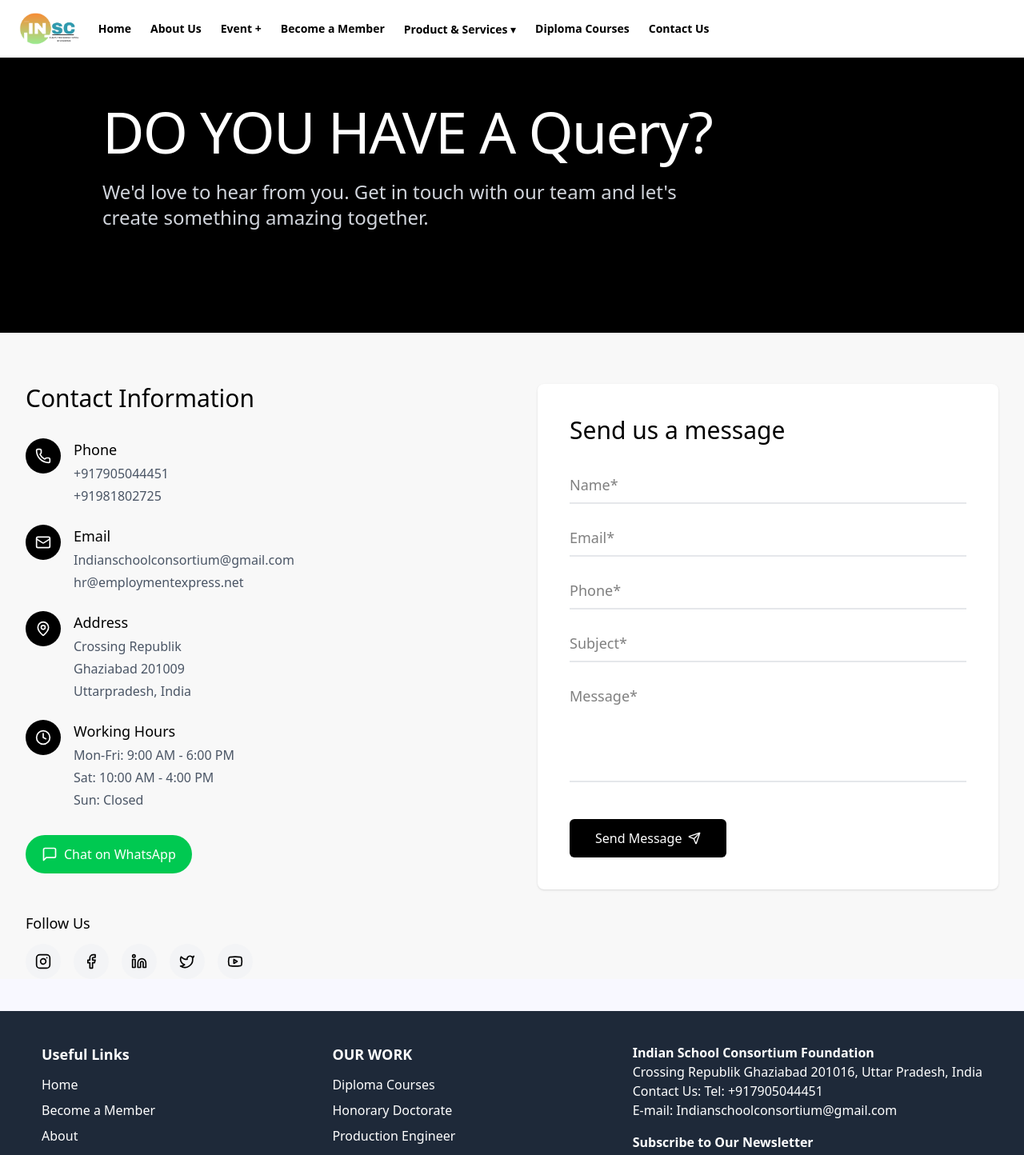
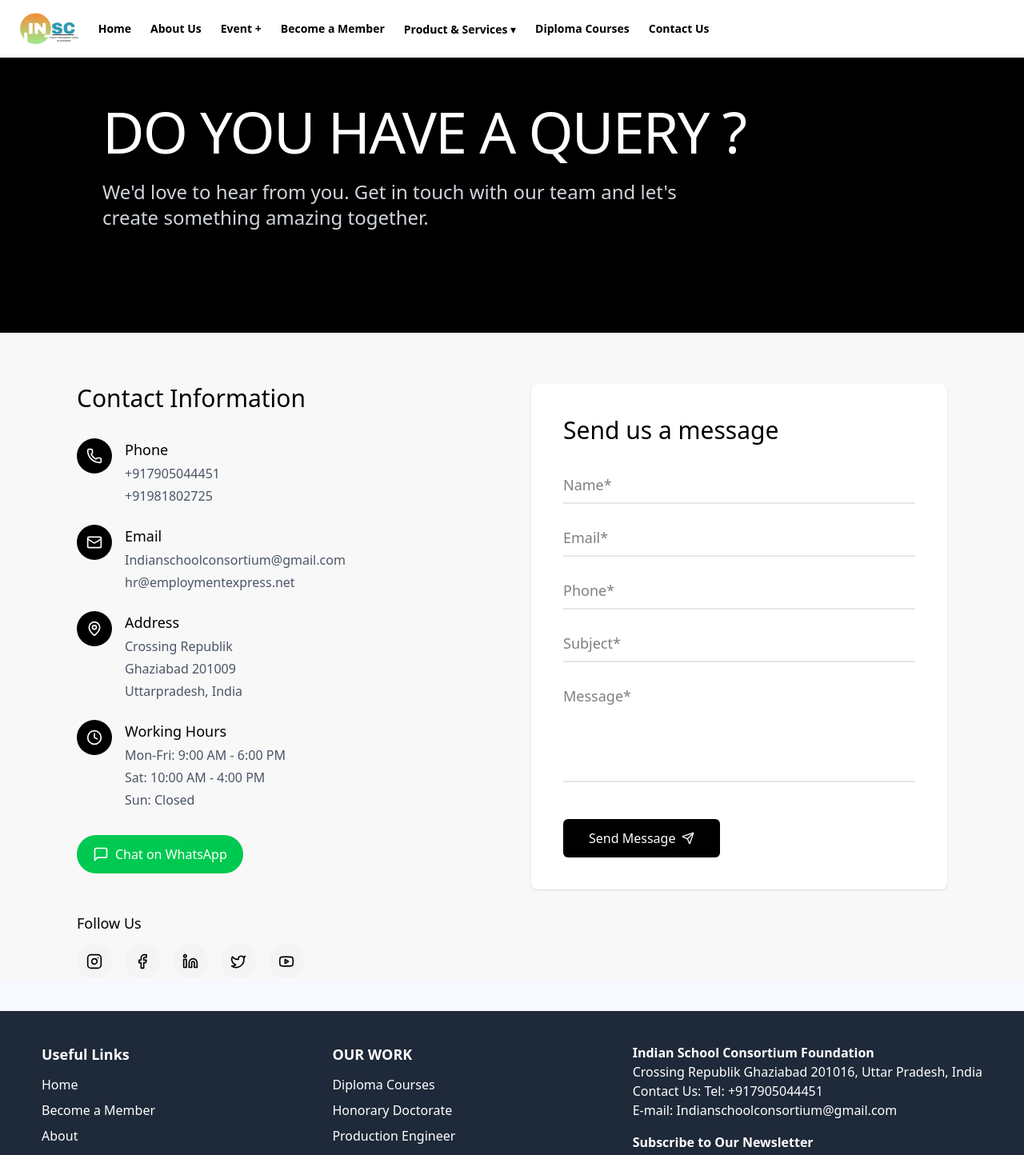
Before and after one commit to deepakshah23/INSC-WEBSITE, a React (Vite) app: page /contactus in a window 1280 px wide. Shown: the top 1444 px of the page at 80% size. Built offline with nearby package versions, Linux system fonts and the light colour scheme.

Commit message:
contact page updated

```diff
--- a/src/components/home/TeamSection.tsx
+++ b/src/components/home/TeamSection.tsx
@@ -52,7 +52,7 @@
                 className="text-black italic mb-2"
                 style={{ fontSize: "14px" }}
               >
-               Founder (Sanvin Education)
+                Founder (Sanvin Education)
               </p>
             </div>
           </div>
--- a/src/pages/ContactPage.jsx
+++ b/src/pages/ContactPage.jsx
@@ -10,7 +10,7 @@
           <div className="container mx-auto px-4 md:px-6 lg:px-8 relative z-10">
             <div className="max-w-5xl mx-auto">
               <h1 className="text-5xl md:text-7xl font-light tracking-tight mb-6">
-                DO YOU HAVE A <span className="block md:inline">Query?</span>
+                DO YOU HAVE A <span className="block md:inline">QUERY ?</span>
               </h1>
               <p className="text-xl md:text-2xl text-gray-300 max-w-3xl">
                 We'd love to hear from you. Get in touch with our team and let's
@@ -20,8 +20,8 @@
           </div>
         </div>
 
-        <div className="container mx-auto px-4 md:px-6 lg:px-8">
-          <div className="grid grid-cols-1 lg:grid-cols-2 gap-12 md:gap-16">
+        <div className="container mx-auto px-4 md:px-6 lg:px-8 max-w-[90%]">
+          <div className="grid grid-cols-1 lg:grid-cols-2 gap-12 md:gap-12 ">
             <div className="space-y-12">
               <ContactInfo />
             </div>
```
